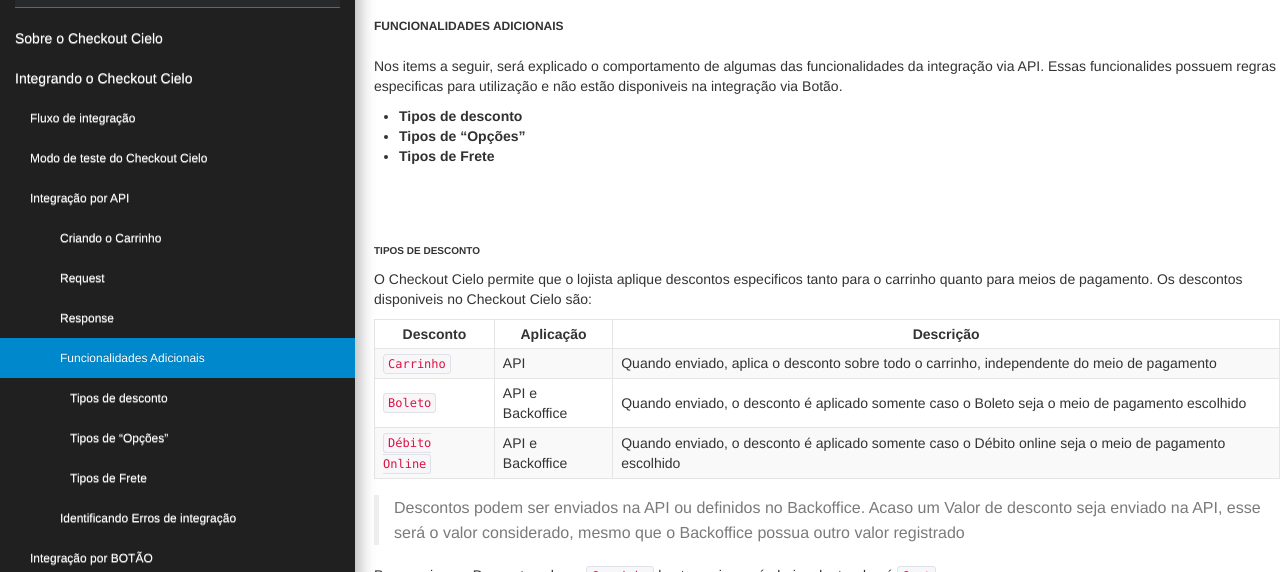
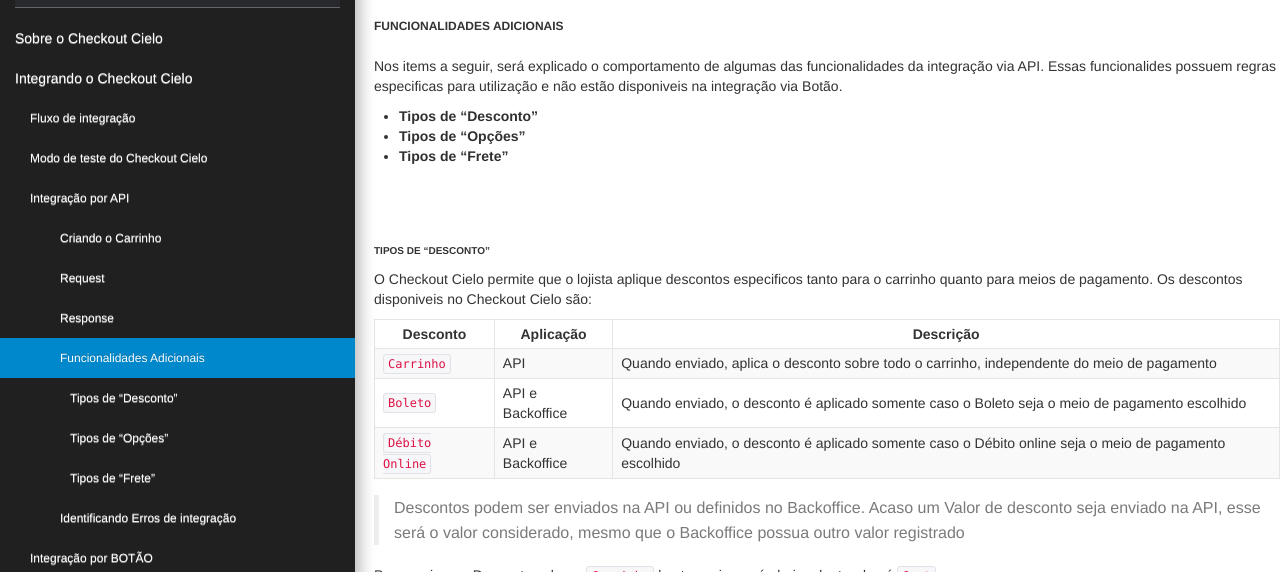
Before and after one commit to DeveloperCielo/Tutorial, a Jekyll site: the page built from _posts/2017-08-25-Checkout.md, in a window 1280 px wide and 1400 px high, scrolled down 13736 px. Shown: the part 152-724 px from the top of the window. Built offline with Jekyll 4.4.1, drawn with Linux system fonts in a browser that asks for light colours; some web fonts are replaced; some of the changed text lies outside the part shown.

```diff
--- a/_posts/2017-08-25-Checkout.md
+++ b/_posts/2017-08-25-Checkout.md
@@ -500,13 +500,13 @@ Existem apenas duas opções de resposta na integração da API: Sucesso / Erro
 
 Nos items a seguir, será explicado o comportamento de algumas das funcionalidades da integração via API. Essas funcionalides possuem regras especificas para utilização e não estão disponiveis na integração via Botão.
 
-* **Tipos de desconto**
+* **Tipos de "Desconto"**
 * **Tipos de "Opções"**
-* **Tipos de Frete**
+* **Tipos de "Frete"**
 
 <BR><BR>
 
-#### Tipos de desconto
+#### Tipos de "Desconto"
 
 O Checkout Cielo permite que o lojista aplique descontos especificos tanto para o carrinho quanto para meios de pagamento.
 Os descontos disponiveis no Checkout Cielo são:
@@ -540,7 +540,7 @@ SSSSSSSSSSSSSS
 SSSSSSSSSSSSSS
 
 
-#### Tipos de Frete
+#### Tipos de "Frete"
 
 O Checkout cielo possui diferentes tipos de frete.
 
```
